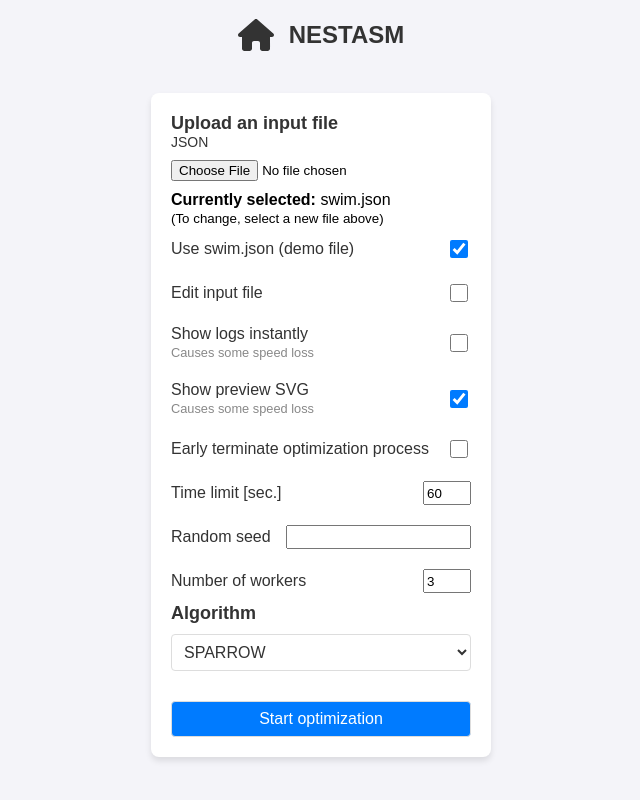
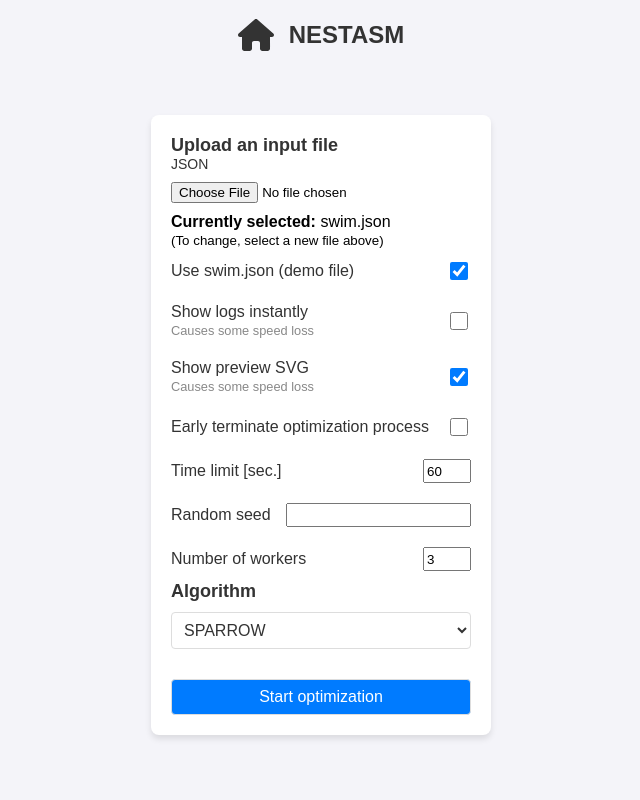
Before and after one commit to Waterboy1602/nestasm, a React (Vite) app: page / in a window 1280 px wide. Shown: the whole page, without its empty margins (319-959 px from the left). Built offline with nearby package versions, Linux system fonts and the light colour scheme.

Commit message:
Remove 'edit input file' option

```diff
--- a/src/App.tsx
+++ b/src/App.tsx
@@ -26,7 +26,6 @@ function App() {
   const [timeLimit, setTimeLimit] = useState(60);
   const [seed, setSeed] = useState<bigint | undefined>();
   const [useEarlyTermination, setUseEarlyTermination] = useState(false);
-  const [changeInputFile, setChangeInputFile] = useState(false);
   const [optimizationAlgo, setOptimizationAlgo] = useState(OptimizationAlgo.SPARROW);
   const [nWorkers, setNWorkers] = useState(3);
   const [loading, setLoading] = useState(false);
@@ -203,11 +202,7 @@ function App() {
         }
         fileContent.current = await response.text();
 
-        if (changeInputFile) {
-          setShowChangeInput(true);
-        } else {
         startOptimization(optimizationAlgo, fileContent.current, FileType.JSON);
-        }
       } catch (e) {
         setError("Failed to load demo file: " + e);
       }
@@ -233,11 +228,7 @@ function App() {
       try {
         fileContent.current = await readFilePromise;
 
-        if (changeInputFile) {
-          setShowChangeInput(true);
-        } else {
         startOptimization(optimizationAlgo, fileContent.current, FileType.JSON);
-        }
       } catch (error) {
         setError(error as string);
       }
@@ -281,10 +272,6 @@ function App() {
         setFile(null);
       }
     }
-  };
-
-  const handleChangeInputFile = (event: React.ChangeEvent<HTMLInputElement>): void => {
-    setChangeInputFile(event.target.checked);
   };
 
   const handleChangeShowLogsInstant = (event: React.ChangeEvent<HTMLInputElement>): void => {
@@ -344,10 +331,6 @@ function App() {
   };
 
   const buttonTextContent = () => {
-    if (changeInputFile) {
-      return "Upload file";
-    }
-
     if (compressingPhase) {
       return (
         <>
@@ -482,16 +465,6 @@ function App() {
                 />
               </label>
 
-              <label className={styles.checkboxWrapper}>
-                <span className={styles.checkboxLabel}>Edit input file</span>
-                <input
-                  type="checkbox"
-                  checked={changeInputFile}
-                  onChange={handleChangeInputFile}
-                  className={styles.checkbox}
-                />
-              </label>
-
               {optimizationAlgo === OptimizationAlgo.SPARROW && (
                 <>
                   <label className={styles.checkboxWrapper}>
@@ -578,7 +551,6 @@ function App() {
                 </>
               )}
 
-              {!changeInputFile && (
               <>
                 <label className={styles.label} htmlFor="dropdown">
                   Algorithm
@@ -596,7 +568,6 @@ function App() {
                   </option>
                 </select>
               </>
-              )}
 
               <button type="submit" className={styles.button}>
                 {buttonTextContent()}
```
Lines whose indentation alone changed are shown as unchanged.
